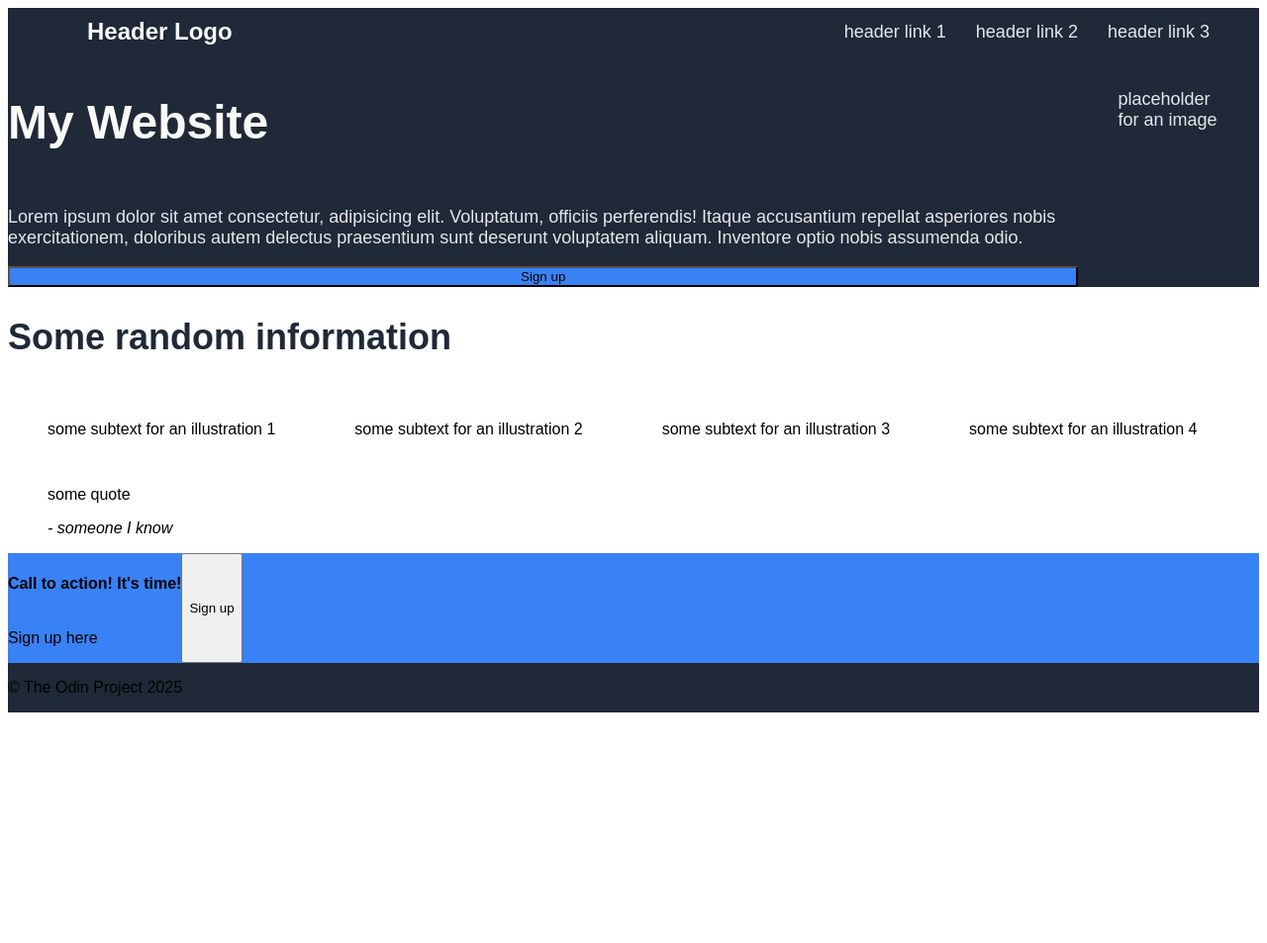
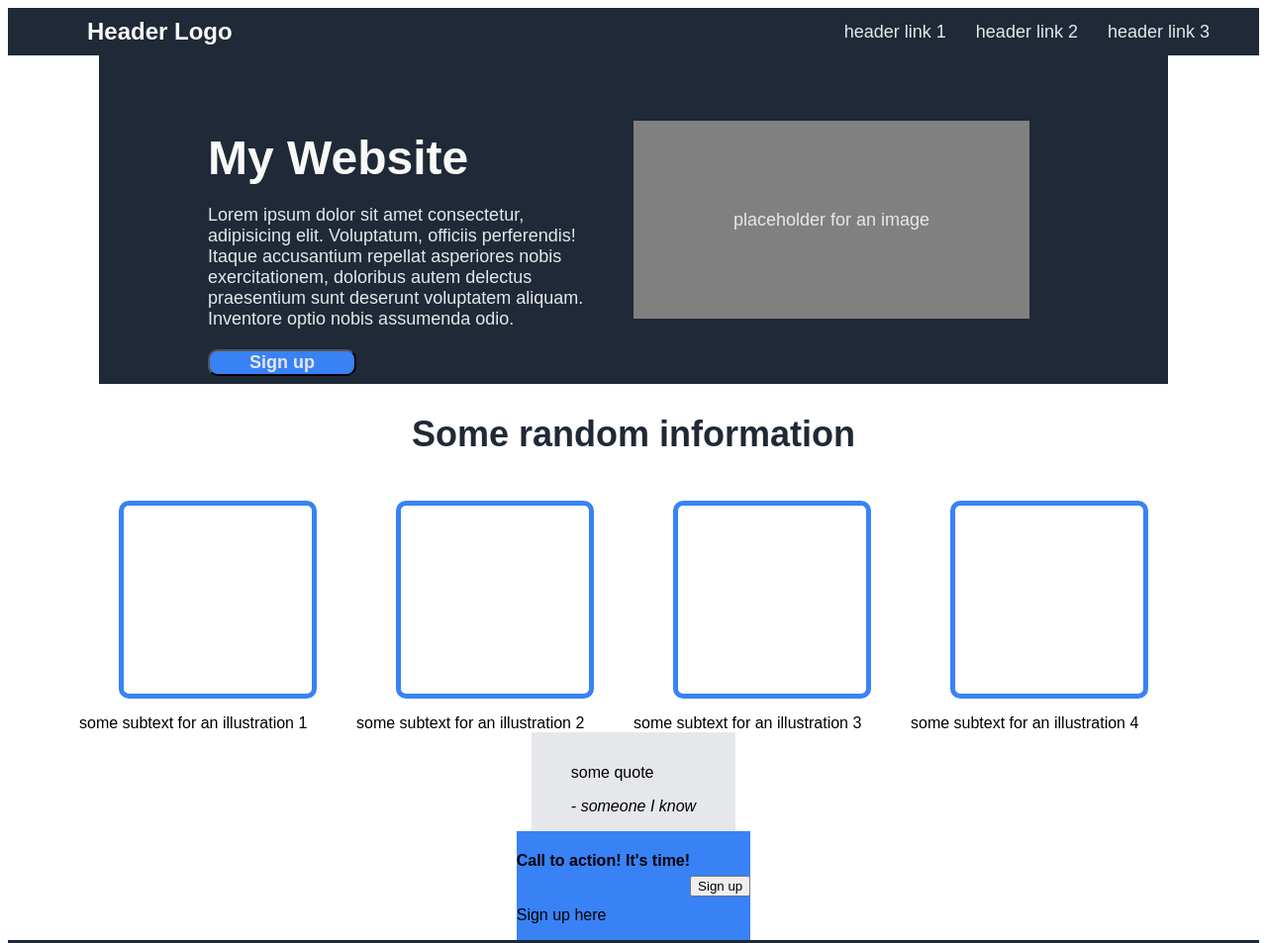
Before and after one commit to MatimotTheTimoters/landing-page, a plain HTML site: page assets/index.html in a window 1280 px wide. Shown: the top 953 px of the page at 99% size. Before the commit the page ends 800 px from the top, so only its background shows below. Drawn offline with Linux system fonts and the light colour scheme.

Commit message:
Update files: styles.css, index.html
- Work on task 5 and 6:
5. Apply properties on flex containers and flex items in main-section
    - [x] flex-flow
    - [x] justify-content
    - [x] align-items
    - [ ] flex
    - [x] gap

6. Apply properties on flex containers and flex items in info-section
    - [x] flex-flow
    - [x] justify-content
    - [x] align-items
    - [ ] flex
    - [x] gap
- Fix margin on logo-font that makes logo-container larger than links-container
- Add fix height and width to #main-section (does not grow to fit extra space in its row)
- Move figcaption subtext out of figure element in #info-section (cannot be centered somehow)
- Apply background to quote in styles.css

```diff
--- a/assets/index.html
+++ b/assets/index.html
@@ -23,12 +23,12 @@
 
         <main class="main flex-col">
             <section id="main-section" class="flex-row">
-                <div class="flex-col">
+                <div class="main-content flex-col">
                     <h1 class="main-text">My Website</h1>
                     <p class="secondary-text">Lorem ipsum dolor sit amet consectetur, adipisicing elit. Voluptatum, officiis perferendis! Itaque accusantium repellat asperiores nobis exercitationem, doloribus autem delectus praesentium sunt deserunt voluptatem aliquam. Inventore optio nobis assumenda odio.</p>
-                    <button class="blue-bg">Sign up</button>
+                    <button class="blue-bg secondary-text">Sign up</button>
                 </div>
-                <figure>
+                <figure class="main-image flex-col">
                     <img src="" alt="">
                     <figcaption class="secondary-text">placeholder for an image</figcaption>
                 </figure>
@@ -39,31 +39,31 @@
                     <li>
                         <figure>
                             <img src="" alt="">
-                            <figcaption>some subtext for an illustration 1</figcaption>
                         </figure>
+                        <figcaption>some subtext for an illustration 1</figcaption>
                     </li>
                     <li>
                         <figure>
                             <img src="" alt="">
-                            <figcaption>some subtext for an illustration 2</figcaption>
                         </figure>
+                        <figcaption>some subtext for an illustration 2</figcaption>
                     </li>
                     <li>
                         <figure>
                             <img src="" alt="">
-                            <figcaption>some subtext for an illustration 3</figcaption>
                         </figure>
+                        <figcaption>some subtext for an illustration 3</figcaption>
                     </li>
                     <li>
                         <figure>
                             <img src="" alt="">
-                            <figcaption>some subtext for an illustration 4</figcaption>
                         </figure>
+                        <figcaption>some subtext for an illustration 4</figcaption>
                     </li>
                 </ul>
             </section>
-            <section id="quote-section" class="flex-col">
-                <blockquote>
+            <section id="quote-section" class="white-bg">
+                <blockquote class="flex-col">
                     <p>some quote</p>
                     <cite>- someone I know</cite>
                 </blockquote>
--- a/assets/styles.css
+++ b/assets/styles.css
@@ -13,6 +13,7 @@
 .main-text {
     font-size: 48px;
     font-weight: 900;
+    margin: 0;
 }
 
 .secondary-text {
@@ -91,3 +92,55 @@
     gap: 30px;
     justify-content: space-between;
 }
+
+/* main */
+
+main,
+#main-section,
+#info-section,
+#quote-section,
+.cta-banner {
+    justify-content: center;
+    align-items: center;
+}
+
+#main-section {
+    padding: 50px 100px;
+}
+
+.main-content,
+.main-image {
+    width: 400px;
+    height: 200px;
+
+    flex: 1;
+}
+
+.main-content * {
+    margin: 10px;
+}
+
+.main-content button {
+    width: 150px;
+    height: 40px;
+    border-radius: 10px;
+    font-weight: bold;
+}
+
+.main-image {
+    background-color: grey;
+
+    justify-content: center;
+    align-items: center;
+}
+
+#info-section figure {
+    width: 200px;
+    height: 200px;
+    border: 5px solid #3882F6;
+    border-radius: 10px;
+}
+
+#quote-section {
+    flex: 1;
+}
```
Also changed, not shown: 1 other file.
